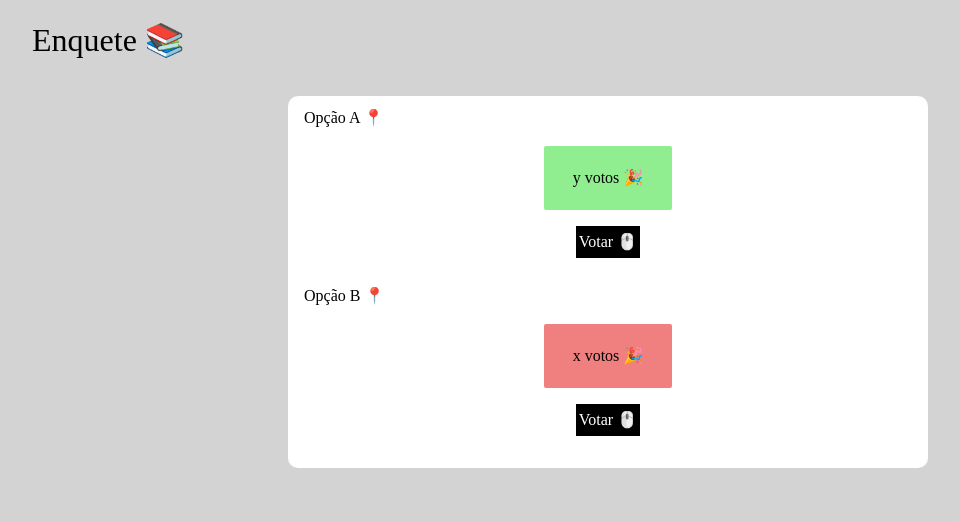
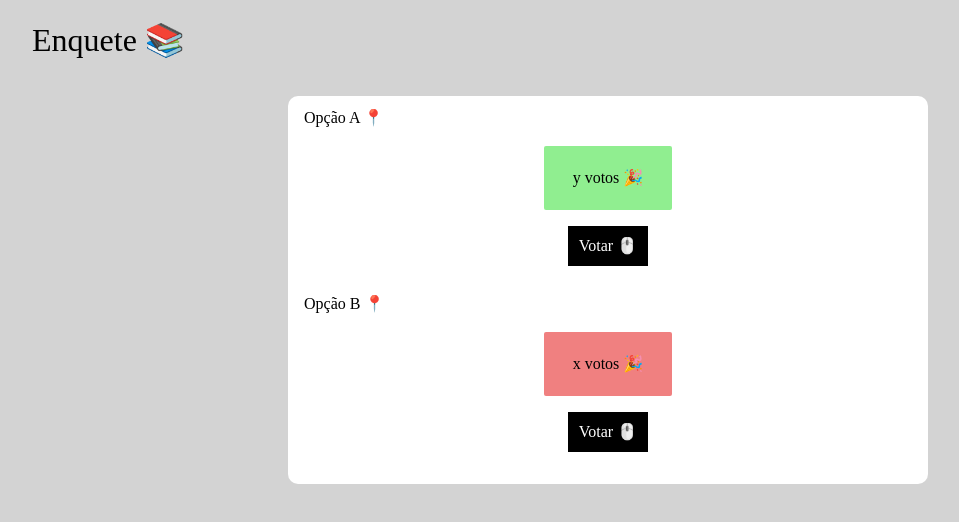
Before and after one commit to JeffSSC/desafio-codecon, a React (Create React App) app in the folder frontend/: page / in a window 1280 px wide. Shown: the top 522 px of the page, without its empty margins (32-991 px from the left). Built offline with nearby package versions, Linux system fonts and the light colour scheme; no server answers.

Commit message:
front quase pronto

```diff
--- a/frontend/src/App.css
+++ b/frontend/src/App.css
@@ -47,8 +47,8 @@
   background-color: black;
   color: white;
   margin: 1rem auto;
-  width: 4rem;
-  height: 2rem;
+  width: 5rem;
+  height: 2.5rem;
   display: flex;
   align-items: center;
 }
```
